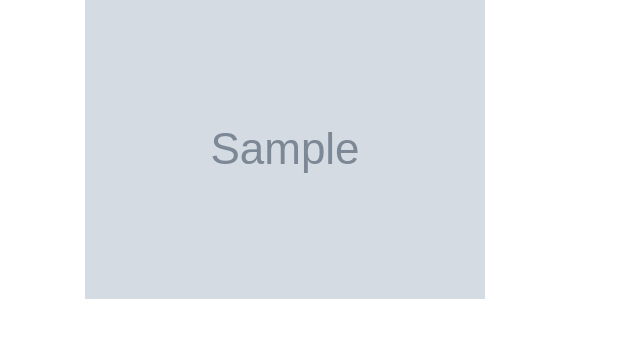
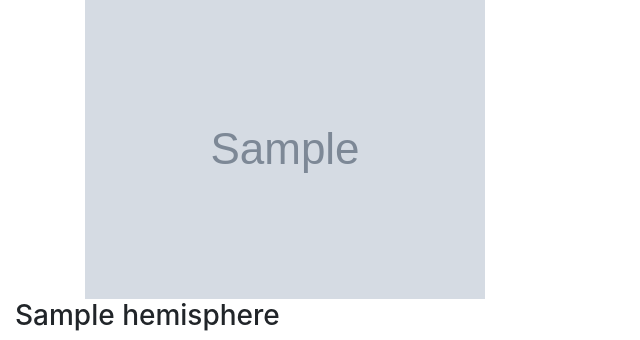
Before and after one commit to benanza/Mission-to-Mars, a Flask app: page / in a window 1280 px wide. Shown: the part 981-1321 px from the top of the page, without its empty margins (0-640 px from the left). Before the commit the page ends 1280 px from the top, so only its background shows below. Run offline with Flask 2, Linux system fonts and the light colour scheme; grey boxes marked "Sample" are stand-in pictures; a database or web service that is not in the repository returns one stand-in record (values such as "Sample title"); some libraries are stand-ins or nearby versions.

Commit message:
updated files

```diff
--- a/scrape_mars.py
+++ b/scrape_mars.py
@@ -133,7 +133,7 @@ def scrape():
         'news_p': news_p,
         'featured_image_url': featured_image_url,
         'mars_weather': mars_weather,
-        'html_table': html_table,
+        'html_table': table,
         'hemisphere_image_urls': hemisphere_image_urls
     }
 
--- a/templates/index.html
+++ b/templates/index.html
@@ -29,10 +29,10 @@
             <div class='col-md-4'>
                 <div class='box' align="center" id="weatherbox">
                     <h3>Current Weather On Mars</h3>
-                    <img src='{{ mars.mars_weather }}'>
+                    <p>{{ mars.mars_weather }}</p>
                 </div>
                 <div>
-                    <object data="{{ mars.html_table }}"></object>
+                    <p>{{ mars.html_table }}</p>
                 </div>
             </div>
         </div>
@@ -48,3 +48,15 @@
 </body>
 
 </html>
+
+{% for hemisphere in mars.hemispheres %}
+<div class="col-md-6">
+  <div class="thumbnail">
+      <!-- if images is False/None/non-existent, then default to error message
+      <img src="{{hemisphere.img_url | default('static/images/error.png', true)}}" alt="...">             -->
+        <div class="caption">
+            <h3>{{hemisphere.title}}</h3>
+        </div>
+  </div>
+</div>
+{% endfor %}
```
Also changed, not shown: 1 other file.
